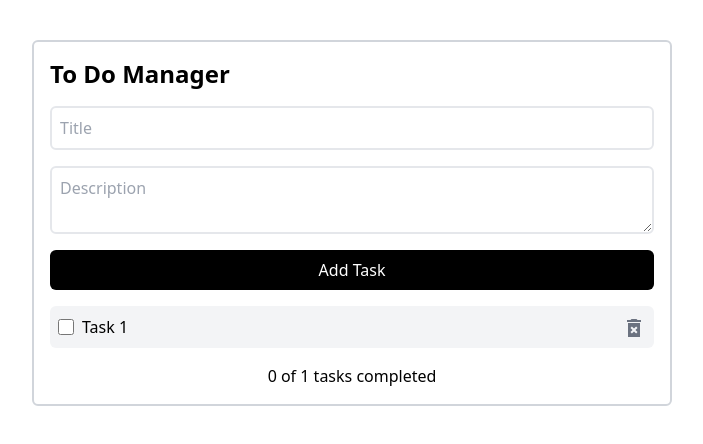
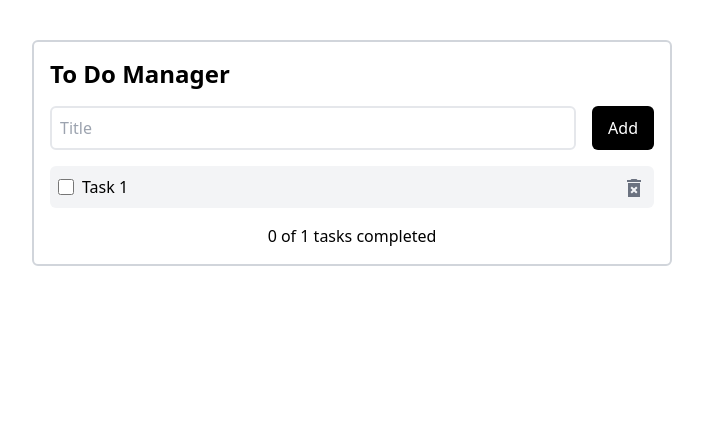
Before and after one commit to ankitraj993/to-do, a React (Create React App) app: page / in a window 1280 px wide. Shown: the top 444 px of the page, without its empty margins (288-991 px from the left). Built offline with nearby package versions, Linux system fonts and the light colour scheme.

Commit message:
removed description, changed add task to add

```diff
--- a/src/Context/TaskContext.jsx
+++ b/src/Context/TaskContext.jsx
@@ -11,17 +11,15 @@ export default function TaskProvider({ children }) {
   const [taskList, setTaskList] = useState([{
     id: Math.random(),
     title: 'Task 1',
-    description: 'Description 1',
     completed: false
   }]);
 
-  function addTask(title, description) {
+  function addTask(title) {
     setTaskList((prevState) => [
       ...prevState,
       {
         id: Math.random(),
         title,
-        description,
         completed: false
       }
     ]);
--- a/src/components/TaskForm.jsx
+++ b/src/components/TaskForm.jsx
@@ -5,34 +5,26 @@ function TaskForm() {
   const { addTask } = useContext(TaskContext);
 
   const titleValue = useRef();
-  const descriptionValue = useRef();
 
   function handleSubmit(e) {
     e.preventDefault();
     if (titleValue.current.value === '') {
       return;
     }
-    addTask(titleValue.current.value, descriptionValue.current.value);
+    addTask(titleValue.current.value);
     titleValue.current.value = '';
-    descriptionValue.current.value = '';
   }
 
   return (
-    <form onSubmit={handleSubmit} className='flex gap-4 flex-col'>
+    <form onSubmit={handleSubmit} className='flex gap-4'>
       <input
         type='text'
         ref={titleValue}
         placeholder='Title'
-        className='border-2 p-2 rounded-md'
+        className='border-2 p-2 rounded-md w-full'
       />
-      <textarea
-        type='text'
-        ref={descriptionValue}
-        placeholder='Description'
-        className='border-2 p-2 rounded-md'
-      ></textarea>
-      <button type='submit' className='bg-black text-white p-2 rounded-md'>
-        Add Task
+      <button type='submit' className='bg-black text-white px-4 py-2 rounded-md'>
+        Add
       </button>
     </form>
   );
```
